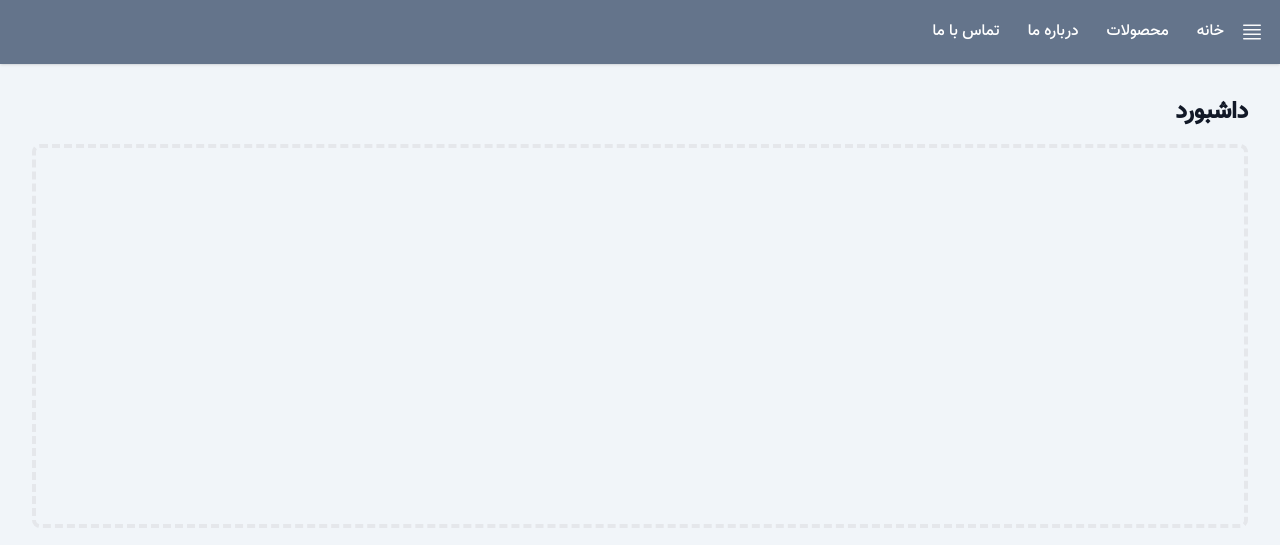
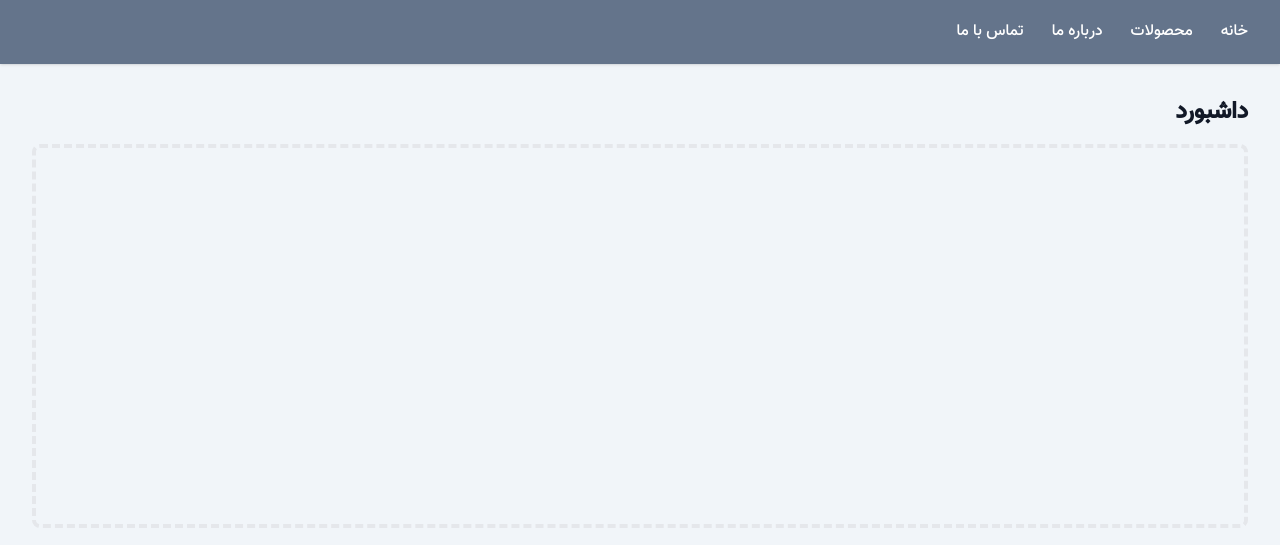
Before and after one commit to masonhows11/Tail_alpine_js_project, a website: page src/index.html in a window 1280 px wide. Drawn offline with Linux system fonts and the light colour scheme.

Commit message:
open close sidebar slowly updated & fixed & done

```diff
--- a/src/index.html
+++ b/src/index.html
@@ -228,7 +228,7 @@
 
                         <!-- md:hidden means this element in width bigger than 768 px is hidden -->
                         <!-- md:hidden -->
-                        <button class=" text-gray-50">
+                        <button class="md:hidden text-gray-50">
                             <span class="" id="open-sidebar">
                                 <svg xmlns="http://www.w3.org/2000/svg" fill="none" viewBox="0 0 24 24" stroke-width="1.5" stroke="currentColor" class="w-6 h-6">
                                     <path stroke-linecap="round" stroke-linejoin="round" d="M3.75 5.25h16.5m-16.5 4.5h16.5m-16.5 4.5h16.5m-16.5 4.5h16.5" />
```
